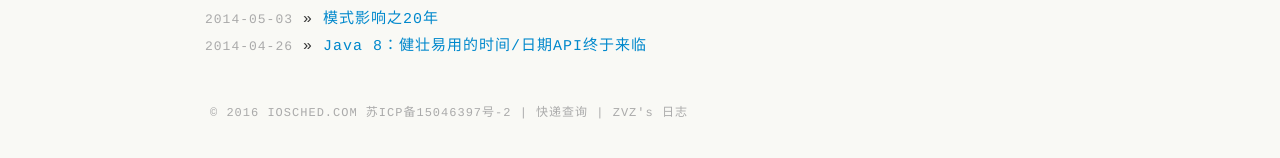
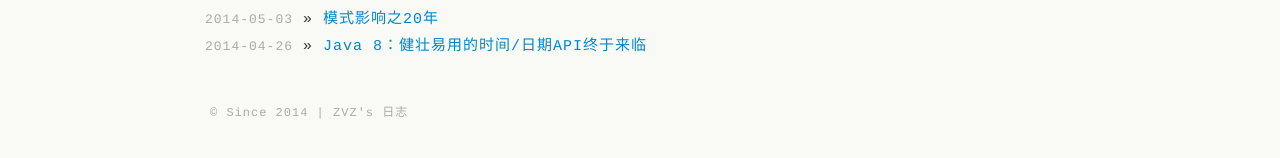
Before and after one commit to uxgnoz/uxgnoz.github.com, a Jekyll site: the page built from index.html, in a window 1280 px wide. Shown: the part 594-752 px from the top of the page. Built offline with Jekyll 4.4.1, drawn with Linux system fonts in a browser that asks for light colours; comment, search, counter and statistics services are not loaded.

```diff
--- a/_layouts/default.html
+++ b/_layouts/default.html
@@ -37,7 +37,7 @@
   <div class="footer">
     <div class="contact">
       <p>
-            © 2016 <a href="http://iosched.com">IOSCHED.COM</a> <a href="http://www.miibeian.gov.cn/" target="_blank">苏ICP备15046397号-2</a> | <a href="http://m.kuaidi100.com" target="_blank">快递查询</a> | <a href="http://log.zvz.im/" target="_blank">ZVZ's 日志</a>
+            © Since 2014 | <a href="http://log.zvz.im/" target="_blank">ZVZ's 日志</a>
       </p>
     </div>
   </div>
```
